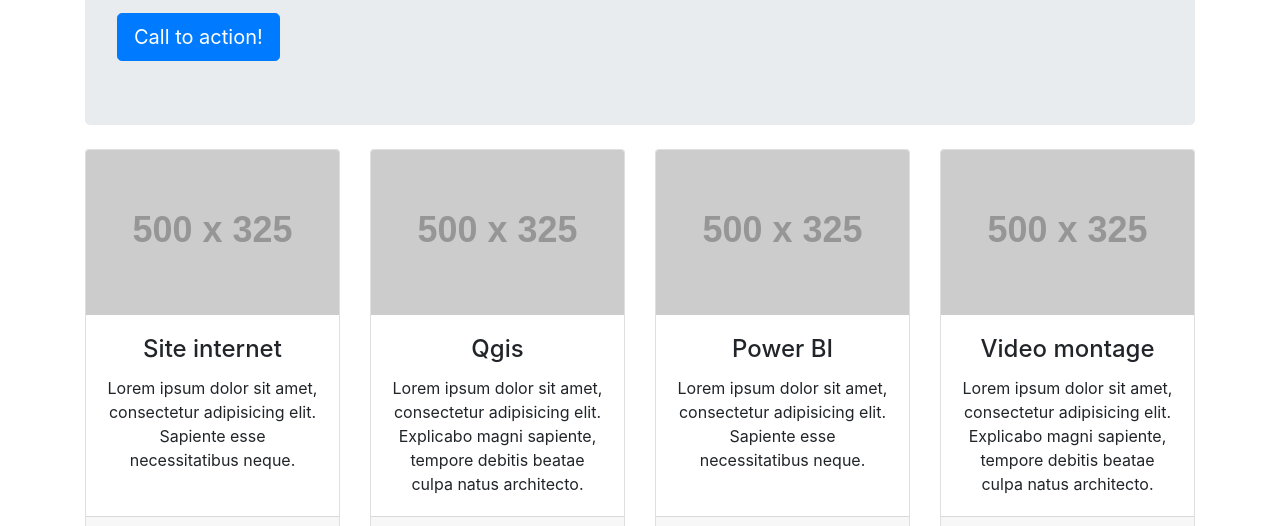
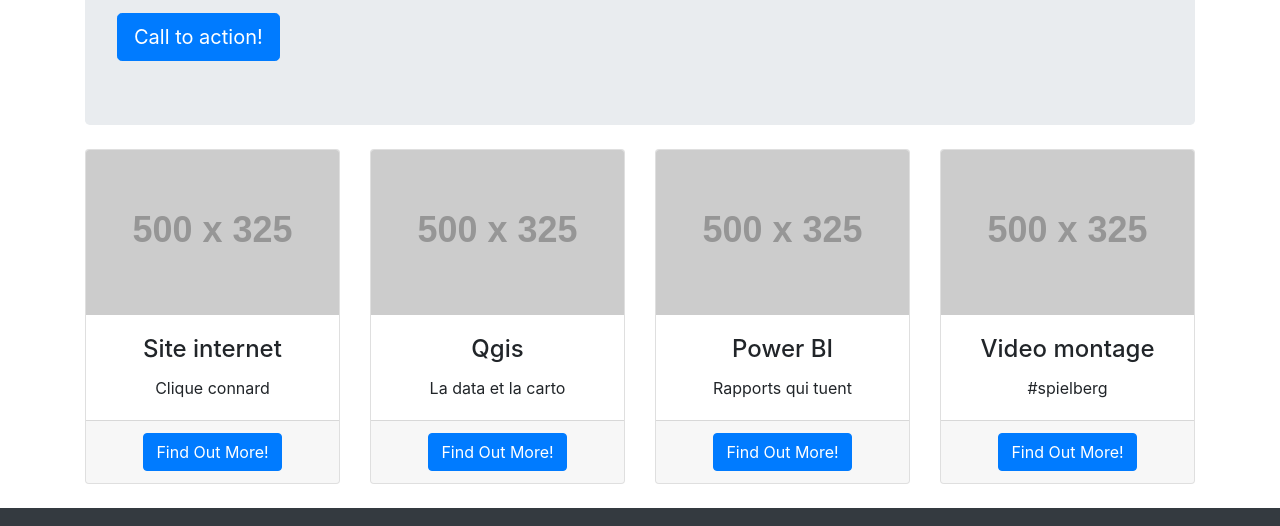
Before and after one commit to rakotohenerick/test-prod, a website: page index.html in a window 1280 px wide. Shown: the part 271-797 px from the top of the page. Drawn offline with Linux system fonts and the light colour scheme; placeholder pictures from the web are drawn by us.

Commit message:
Update index.html

```diff
--- a/index.html
+++ b/index.html
@@ -66,7 +66,7 @@
           <img class="card-img-top" src="http://placehold.it/500x325" alt="">
           <div class="card-body">
             <h4 class="card-title">Site internet</h4>
-            <p class="card-text">Lorem ipsum dolor sit amet, consectetur adipisicing elit. Sapiente esse necessitatibus neque.</p>
+            <p class="card-text">Clique connard</p>
           </div>
           <div class="card-footer">
             <a href="#" class="btn btn-primary">Find Out More!</a>
@@ -79,7 +79,7 @@
           <img class="card-img-top" src="http://placehold.it/500x325" alt="">
           <div class="card-body">
             <h4 class="card-title">Qgis</h4>
-            <p class="card-text">Lorem ipsum dolor sit amet, consectetur adipisicing elit. Explicabo magni sapiente, tempore debitis beatae culpa natus architecto.</p>
+            <p class="card-text">La data et la carto</p>
           </div>
           <div class="card-footer">
             <a href="#" class="btn btn-primary">Find Out More!</a>
@@ -92,7 +92,7 @@
           <img class="card-img-top" src="http://placehold.it/500x325" alt="">
           <div class="card-body">
             <h4 class="card-title">Power BI</h4>
-            <p class="card-text">Lorem ipsum dolor sit amet, consectetur adipisicing elit. Sapiente esse necessitatibus neque.</p>
+            <p class="card-text">Rapports qui tuent</p>
           </div>
           <div class="card-footer">
             <a href="#" class="btn btn-primary">Find Out More!</a>
@@ -105,7 +105,7 @@
           <img class="card-img-top" src="http://placehold.it/500x325" alt="">
           <div class="card-body">
             <h4 class="card-title">Video montage</h4>
-            <p class="card-text">Lorem ipsum dolor sit amet, consectetur adipisicing elit. Explicabo magni sapiente, tempore debitis beatae culpa natus architecto.</p>
+            <p class="card-text">#spielberg</p>
           </div>
           <div class="card-footer">
             <a href="#" class="btn btn-primary">Find Out More!</a>
```
